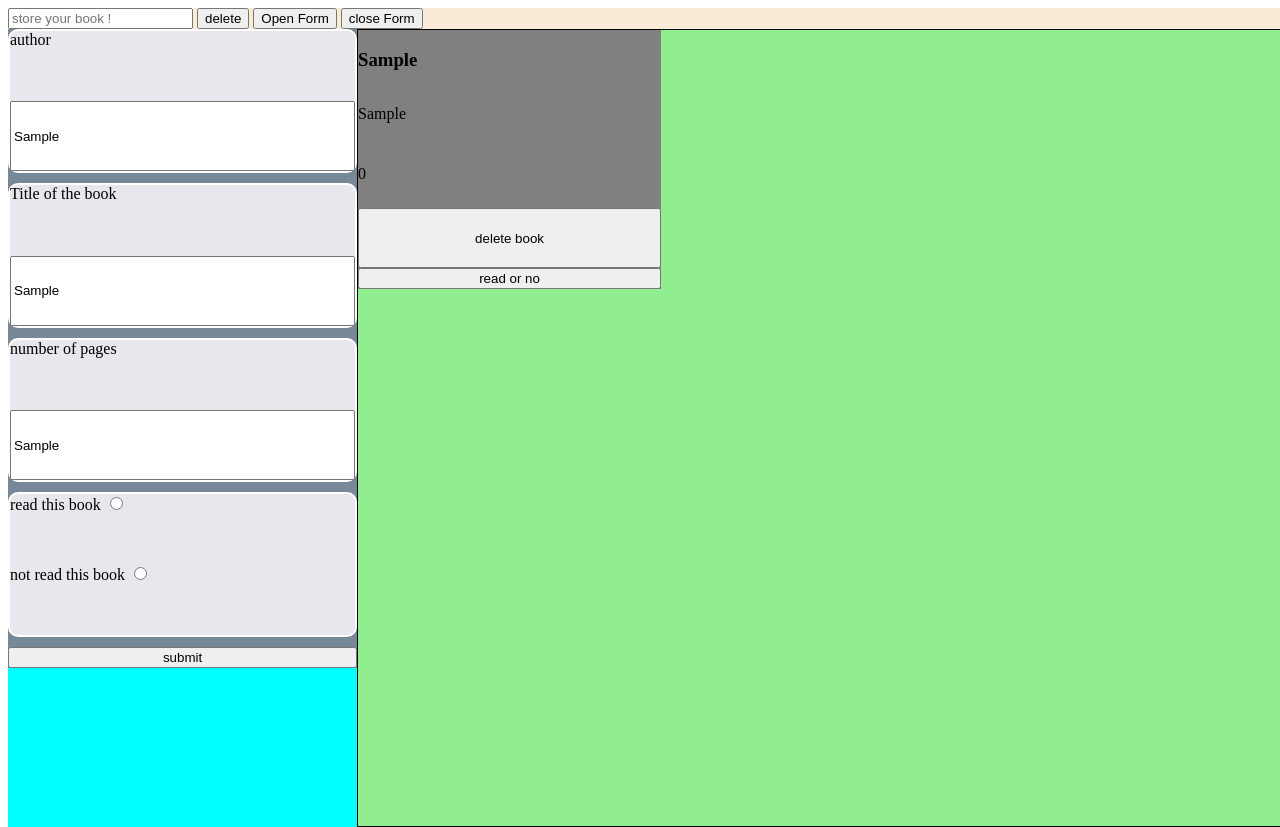
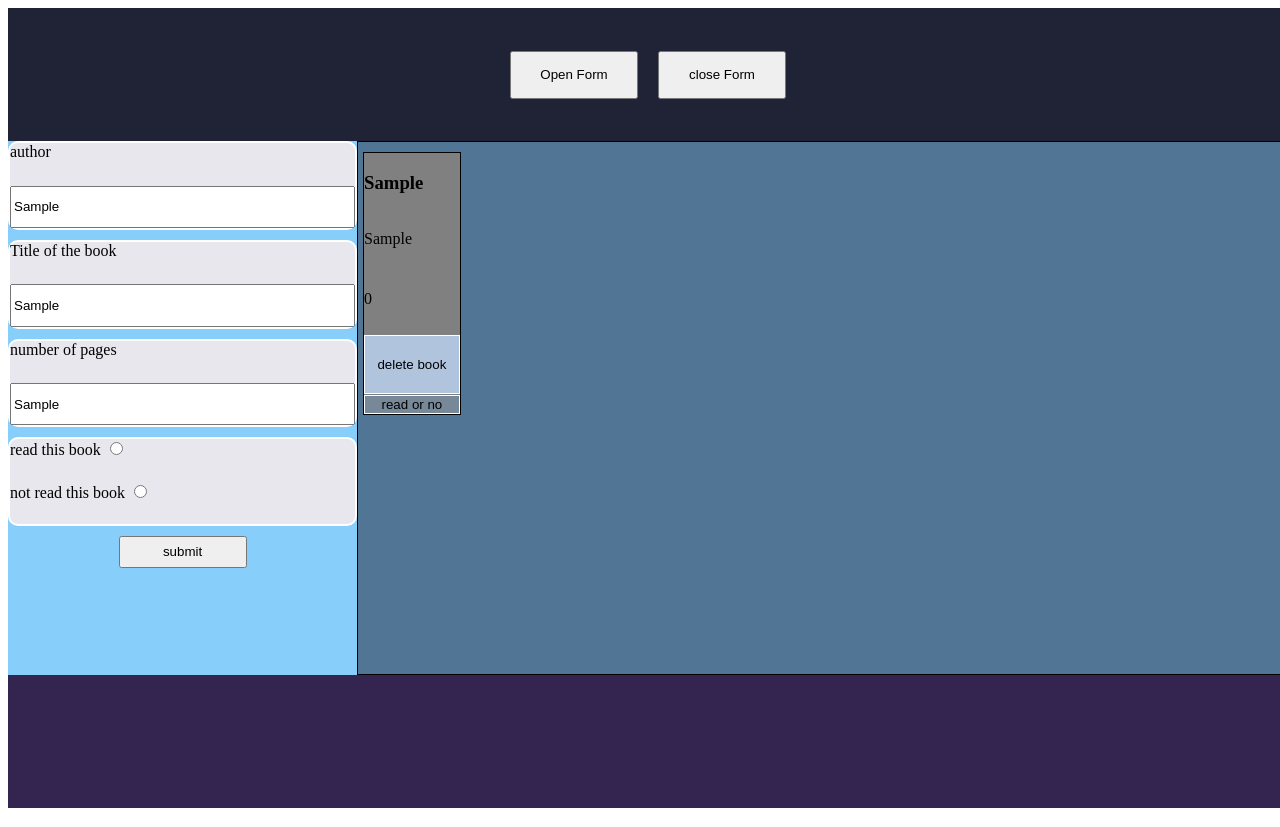
Before and after one commit to LOSTinUNIVERSE/Library-Project, a plain HTML site: page index.html in a window 1280 px wide. Both pictures are taken after typing "Sample", "Sample", "Sample" into the empty fields and a click on the button "submit". Drawn offline with Linux system fonts and the light colour scheme.

Commit message:
fix bugs of delete button and add style

```diff
--- a/index.html
+++ b/index.html
@@ -51,9 +51,6 @@
         </div>
       </div>
       <header>
-        <input type="text" placeholder="store your book !" id="inputOfUser" />
-        <button id="delete">delete</button>
-        <!-- <button id="showBooks">show library</button> -->
         <button class="open-button" onclick="openForm()">Open Form</button>
         <button class="open-button" onclick="closeForm()">close Form</button>
       </header>
--- a/index.js
+++ b/index.js
@@ -11,14 +11,12 @@ function Book(author, title, pages, memory) {
 const switcher = function () {
     if (this.value == 1) {
         this.value = 2
-        this.style.color = "red"
         this.textContent = "not read"
         const smth = this.dataset.number
         myLibrary[smth].memory = "not read";
     }
     else if (this.value == 2) {
         this.value = 1
-        this.style.backgroundColor = "green"
         this.textContent = "read"
         const smth = this.dataset.number
         myLibrary[smth].memory = "read";
@@ -57,13 +55,18 @@ function removeBook2() {
     // console.log(this.dataset.number);
     // delete myLibrary[this.dataset.number]
     const numberOfButton = this.dataset.number
+    const filtered = myLibrary.filter(element => element.id != numberOfButton)
+    myLibrary = filtered
     const item = document.querySelector(`.books[data-number='${numberOfButton}']`)
     item.remove()
     filtration()
+    console.log(filtered);
+    // console.log(filtered.indexOf());
+    console.log(myLibrary);
+    // const filtered = myLibrary.filter(element => element.id !== 1)
+    // console.log(myLibrary);
 }
-// function switcher2() {
-//     Book.prototype.switcher()
-// }
+
 function showBooks(event) {
     const item = document.createElement("div")
     item.setAttribute("class", "books")
@@ -76,7 +79,7 @@ function showBooks(event) {
     const bookAuthor = document.createElement("p")
     bookAuthor.textContent = author.value
     const bookPages = document.createElement("p")
-    bookPages.textContent = pages.value
+    // bookPages.textContent = pages.value
     bookPages.textContent = number
     const deleteBook = document.createElement("button")
     deleteBook.innerText = "delete book"
@@ -95,7 +98,7 @@ function showBooks(event) {
     item.appendChild(bookPages)
     item.appendChild(deleteBook)
     item.appendChild(readButton)
-    console.log(myLibrary);
+    // console.log(myLibrary);
 }
 function creatorOfBooks(event) {
     checkRead()
--- a/style.css
+++ b/style.css
@@ -7,15 +7,32 @@
 }
 header {
   grid-area: 1/1/2/-1;
-  background-color: antiquewhite;
+  background-color: rgb(32, 34, 54);
+  display: grid;
+  grid-auto-flow: column;
+  justify-content: center;
+  align-content: center;
+  gap: 20px;
+}
+header > button {
+  width: 8rem;
+  height: 3rem;
+  /* margin: 20px; */
 }
 #sidebar {
   grid-area: 2/1/-2/2;
-  background-color: aqua;
+  background-color: lightskyblue;
   display: grid;
 }
+form > button {
+  display: grid;
+  justify-self: center;
+  align-content: center;
+  width: 8rem;
+  height: 2rem;
+}
 form {
-  background-color: lightslategrey;
+  /* background-color: lightslategrey; */
   display: grid;
   grid-template-rows: 1fr 1fr 1fr 1fr;
   gap: 10px;
@@ -47,22 +64,46 @@ main {
 }
 footer {
   grid-area: -2/1/-1/-1;
-  background-color: lightcoral;
+  background-color: rgb(51, 36, 80);
 }
 #table {
   border: 1px solid black;
-  background-color: lightgreen;
+  background-color: rgb(81, 117, 148);
   display: grid;
+  width: 100%;
+  /* position: absolute; */
+  /* height: max-content; */
   grid-auto-flow: column;
-  grid-template-columns: 1fr 1fr 1fr;
-  grid-template-rows: repeat(3, 1fr);
+  grid-template-columns: repeat(auto-fill, minmax(100px, 1fr));
+  grid-template-rows: repeat(auto-fill, minmax(200px, 1fr));
   gap: 10px;
+  grid-auto-flow: row;
+  /* justify-content: end; */
+  /* justify-items: end; */
+  align-items: center;
 }
 .books {
   display: grid;
   grid-template-rows: repeat(4, 1fr);
   background-color: grey;
+  margin: 10px 5px 10px 5px;
+  /* justify-self: end; */
+  align-self: baseline;
+  gap: 1px;
+  border: 1px solid black;
 }
+.books > button:nth-last-child(1) {
+  background-color: lightslategray;
+  border: 1px solid white;
+  /* margin-top: 2px; */
+}
+.books > button:nth-last-child(2) {
+  background-color: lightsteelblue;
+  color: black;
+  border: 1px solid white;
+  /* margin-top: 2px; */
+}
+
 /* .text {
   font-size: 23px;
   color: #494949;
```
